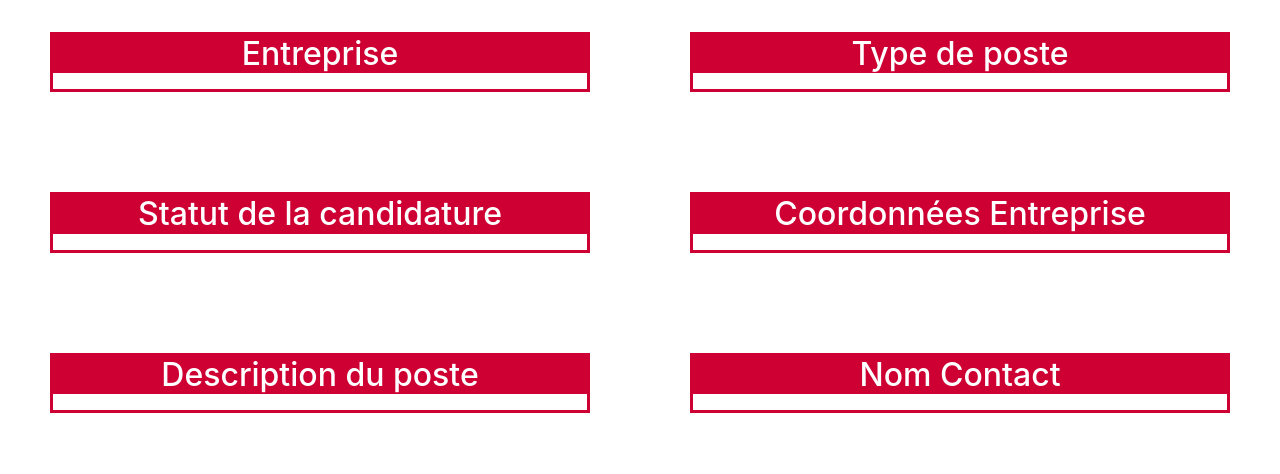
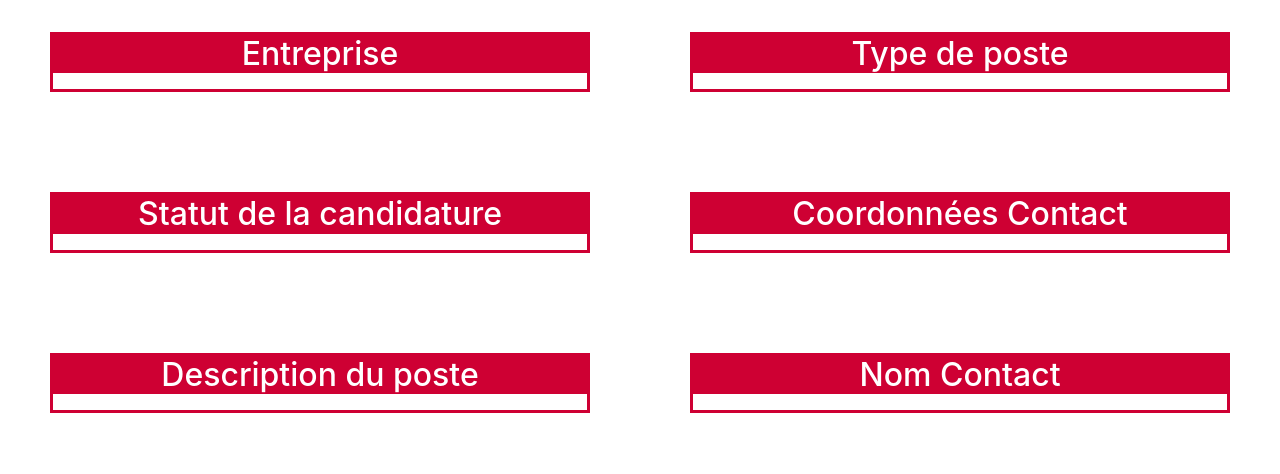
Before and after one commit to subut0n/app-candidature, a Flask app: template App/templates/candidacy_details.html in a window 1280 px wide. Shown: the part 151-625 px from the top of the page. Run offline with Flask 2, Linux system fonts and the light colour scheme; the template is opened without the code that fills it, so the values that code supplies are empty; some libraries are stand-ins or nearby versions.

Commit message:
small modifs

```diff
--- a/App/forms.py
+++ b/App/forms.py
@@ -1,5 +1,4 @@
 from flask_wtf import FlaskForm
-
 from numpy import integer
 from wtforms import PasswordField,EmailField,SubmitField,StringField, IntegerField, FieldList, SelectField
 from wtforms_alchemy import PhoneNumberField
--- a/App/templates/add_candidacy.html
+++ b/App/templates/add_candidacy.html
@@ -32,7 +32,6 @@
         {{ form.contact_mobilephone(size=32, class="form-control") }}
         <br>
 
-
         {{ form.comment.label }}
         {{ form.comment(size=32, class="form-control") }}
         <br>
--- a/App/templates/candidacy_details.html
+++ b/App/templates/candidacy_details.html
@@ -25,7 +25,7 @@
     </section>
 
     <section class="detail4">
-        <h2>Coordonnées Entreprise</h2>
+        <h2>Coordonnées Contact</h2>
         <p>{{ candidacy['contact_email'] }}</p>
         <p>{{ candidacy['contact_mobilephone'] }}</p>
     </section>
```
